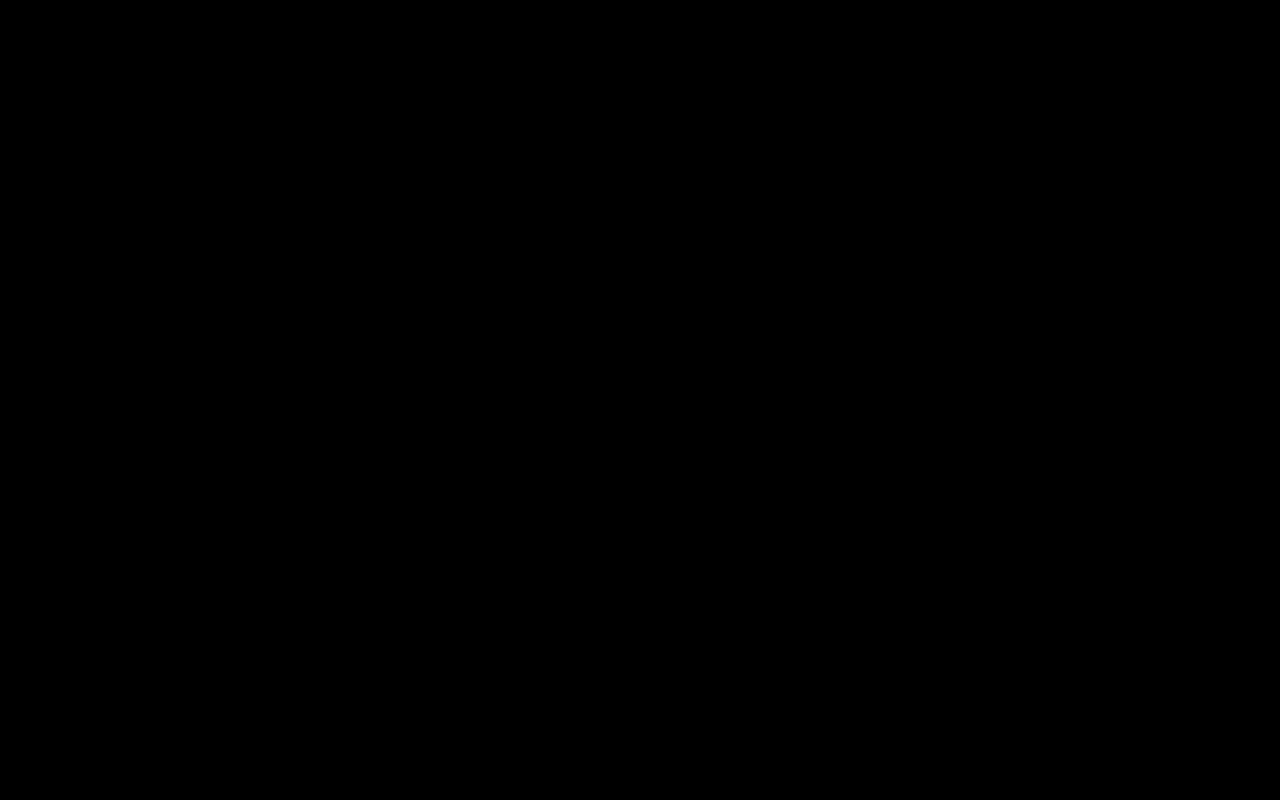
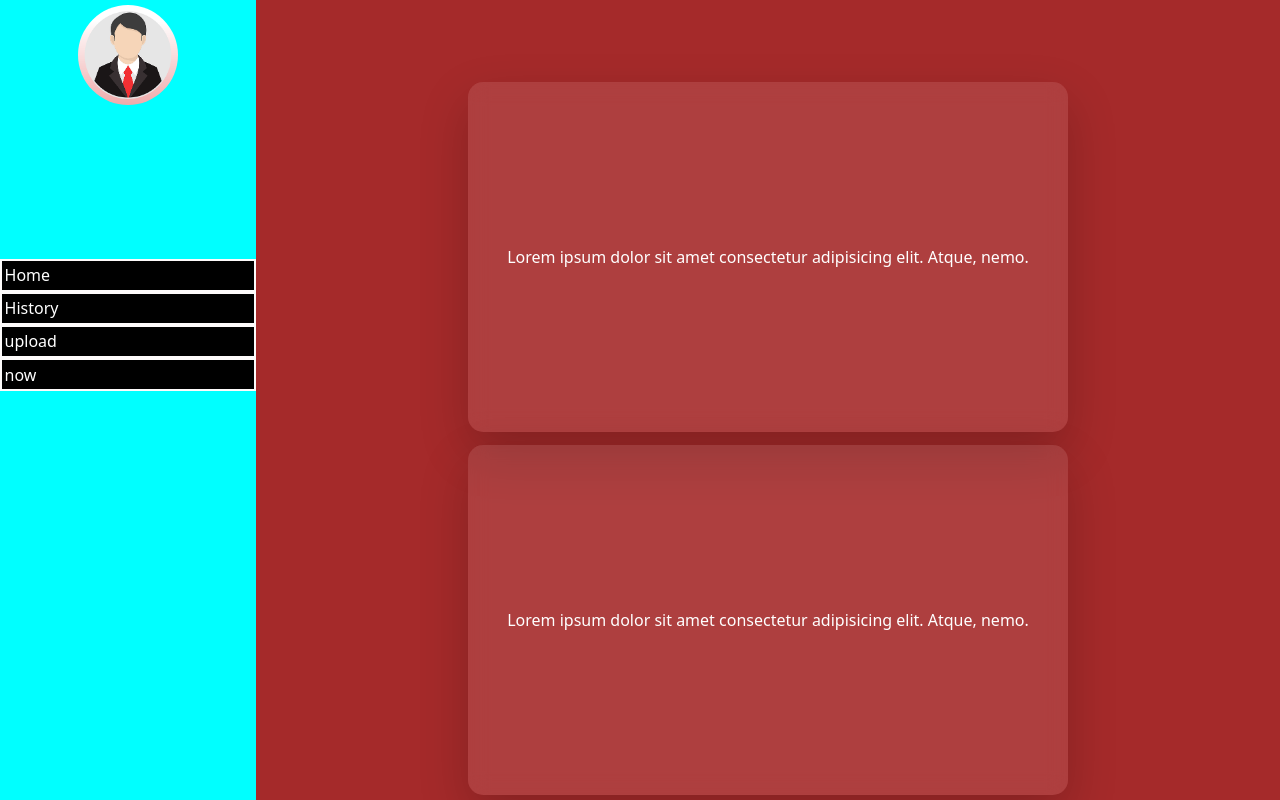
Before and after one commit to samratabduljalil/AgriCareHub, a React (Vite) app in the folder frontend/: page /UserDashboard in a window 1280 px wide. Before the commit this address had no page. Built offline with nearby package versions, Linux system fonts and the light colour scheme.

Commit message:
dashboard frontend stracture done

```diff
--- a/frontend/src/App.tsx
+++ b/frontend/src/App.tsx
@@ -8,6 +8,7 @@ import ImageUploader from './Pages/ImageUploader';
 import Admin from './Pages/Admin'
 import UpMedication from './Pages/UpMedication'
 import ChoseCrop from './Pages/ChoseCrop'
+import UserDashboard from './Pages/UserDashboard'
 
 function App() {
 
@@ -26,6 +27,7 @@ function App() {
         <Route  path="/Admin" element={<Admin/>} />
         <Route  path="/UpMedication" element={<UpMedication/>} />
         <Route  path="/ChoseCrop" element={<ChoseCrop/>} />
+        <Route  path="/UserDashboard" element={<UserDashboard/>} />
         </Routes>
     </Router>
     </>
--- /dev/null
+++ b/frontend/src/Component/UserSidebar.tsx
@@ -0,0 +1,32 @@
+import './sidebar.css';
+
+function UserSidebar(){
+
+    return(<>
+        <div className="sidebar">
+
+            <img src="./src/assets/imh.png" alt="" className='profile_image' />
+
+
+            <ul className='ul'>
+                <li>Home</li>
+                <li>History</li>
+                <li>upload</li>
+                <li>now</li>
+
+
+            </ul>
+
+
+
+        </div>
+
+
+
+    </>
+    )
+
+
+
+    }
+    export default UserSidebar
--- /dev/null
+++ b/frontend/src/Pages/UserDashboard.css
@@ -0,0 +1,46 @@
+.body_user{
+
+    display: flex;
+    color: white;
+
+
+}
+
+
+
+.user_container{
+    width: 80%;
+    height: 100vh;
+    display: flex;
+    background-color: brown;
+    justify-content: center;
+
+
+
+}
+.user_contain{
+
+    margin-top:8% ;
+    display: grid;
+    gap: 1%;
+    grid-template-columns: 1fr;
+
+}
+.User_card{
+    width: 600px;
+    height: 350px;
+    background: rgba(255, 255, 255, 0.1);
+    backdrop-filter: blur(10px);
+    border-radius: 15px;
+    box-shadow: 0 20px 50px rgba(0, 0, 0, 0.2);
+    display: flex;
+    flex-direction: column;
+    overflow: hidden;
+    position: relative;
+    justify-content: center;
+    align-items: center;
+    text-align: center;
+    justify-items: center;
+
+
+}
--- /dev/null
+++ b/frontend/src/Pages/UserDashboard.tsx
@@ -0,0 +1,45 @@
+import './UserDashboard.css';
+import UserSidebar from '../Component/UserSidebar';
+
+function UserDashboard(){
+
+    return(<>
+    <div className="body_user">
+    <UserSidebar/>
+    <div className="user_container">
+   <div className="user_contain">
+
+   <div className="User_card">
+
+   <h1>Lorem ipsum dolor sit amet consectetur adipisicing elit. Atque, nemo.</h1>
+
+
+
+   </div>
+<div className="User_card">
+
+<h1>Lorem ipsum dolor sit amet consectetur adipisicing elit. Atque, nemo.</h1>
+
+
+</div>
+
+   </div>
+
+
+    </div>
+
+
+
+
+
+
+
+
+    </div>
+    </>
+    )
+
+
+
+    }
+    export default UserDashboard
```
Also changed, not shown: frontend/src/Component/Usersidebar.css (added).
